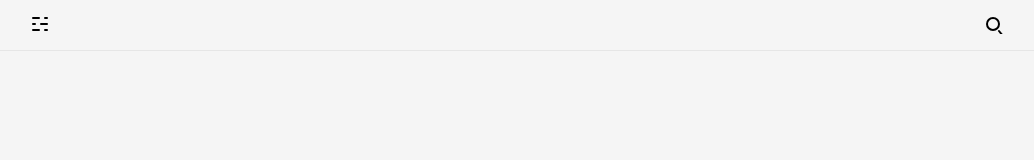
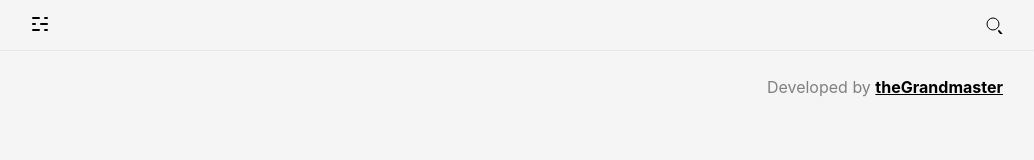
Before and after one commit to theGrandmaster05/theGrandmaster.com, a React app: page / in a window 1280 px wide. Shown: the whole page, without its empty margins (127-1161 px from the left). Built offline with nearby package versions, Linux system fonts and the light colour scheme.

Commit message:
Setting up the Footer component

```diff
--- /dev/null
+++ b/app/components/Blog.js
@@ -0,0 +1,11 @@
+import React from 'react';
+
+class Blog extends React.Component {
+    render() {
+        <div className="page-body">
+            Red Body
+        </div>
+    }
+}
+
+export default Blog;
--- a/app/components/Home.js
+++ b/app/components/Home.js
@@ -1,11 +1,14 @@
 import React from 'react';
 import Nav from './partials/Nav';
+import Blog from './Blog';
+import Footer from './partials/Footer';
 
 class Home extends React.Component {
     render() {
         return(
             <div>
                 <Nav />
+                <Footer />
             </div>
         )
     }
--- /dev/null
+++ b/app/components/partials/Footer.js
@@ -0,0 +1,16 @@
+import React from 'react';
+
+class Footer extends React.Component {
+    render() {
+        return (
+            <footer className="footer">
+                <div>
+                    <p>Developed by <a href="https://www.twitter.com/theGrandmastar" target="_blank"> theGrandmaster</a>
+                    </p>
+                </div>
+            </footer>
+        )
+    }
+}
+
+export default Footer;
--- a/app/components/partials/Nav.js
+++ b/app/components/partials/Nav.js
@@ -17,7 +17,7 @@ class Nav extends React.Component {
 					</svg>
 					<svg className="search-lens">
 						<g>
-							<circle cx="20" cy="10" r="6" stroke="black" fill="none" strokeWidth="2" />
+							<circle cx="20" cy="10" r="6" stroke="black" fill="none" strokeWidth="1" />
 							<line x1="26" y1="17" x2="30" y2="22" stroke="black" strokeWidth="2" strokeLinecap="round" />
 						</g>
 					</svg>
--- a/app/index.js
+++ b/app/index.js
@@ -1,7 +1,7 @@
 import React from 'react';
 import ReactDOM from 'react-dom';
-import './static/css/index.css'
 import App from './components/App';
+import './static/css/index.css';
 
 ReactDOM.render(
     <App />,
--- a/app/static/css/index.css
+++ b/app/static/css/index.css
@@ -1,5 +1,10 @@
+::selection {
+  color: #ffffff;
+  background: #000000; }
+
 body {
   background: #f5f5f5;
+  font-family: -apple-system, SanSerif, Cantarell, Ubuntu, Serif;
   margin: 0 !important;
   height: 1000px;
   box-sizing: border-box; }
@@ -49,6 +54,23 @@ svg.search-lens {
   height: 20px;
   width: 30px;
   position: relative;
-  top: -2px; }
+  top: -2px;
+  cursor: pointer; }
+
+footer.footer {
+  background: #f5f5f5;
+  max-width: 980px;
+  height: 60px;
+  width: 90%;
+  margin: auto;
+  padding-top: 10px;
+  padding-bottom: 10px; }
+  footer.footer div {
+    float: right; }
+  footer.footer p {
+    color: grey; }
+    footer.footer p a {
+      color: #000000;
+      font-weight: bold; }
 
 /*# sourceMappingURL=index.css.map */
```
